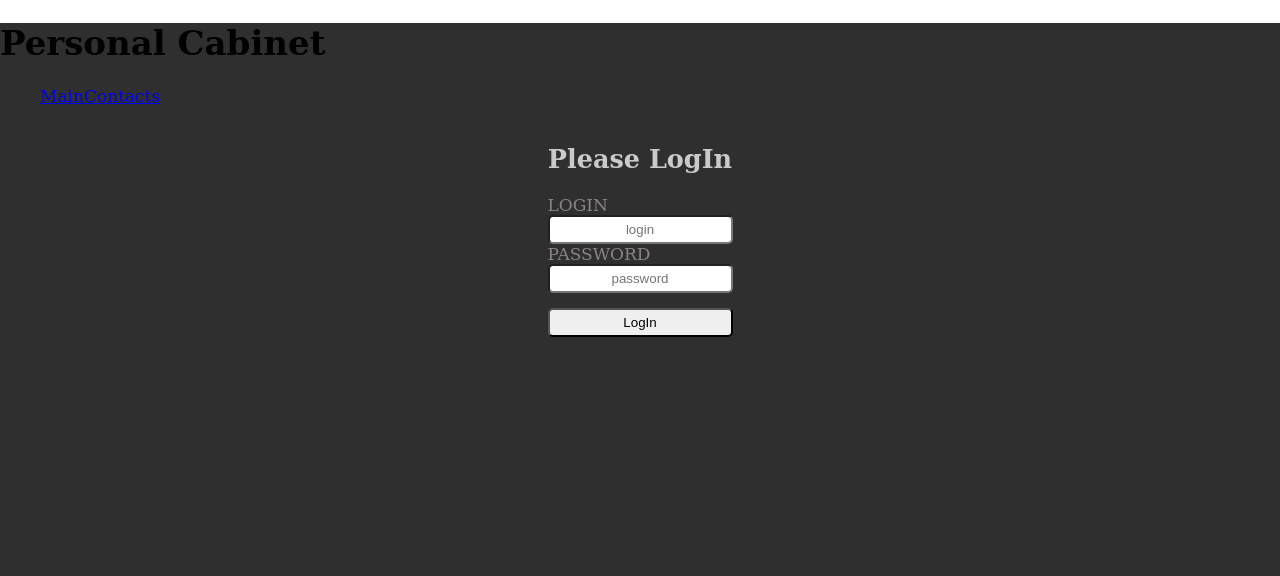
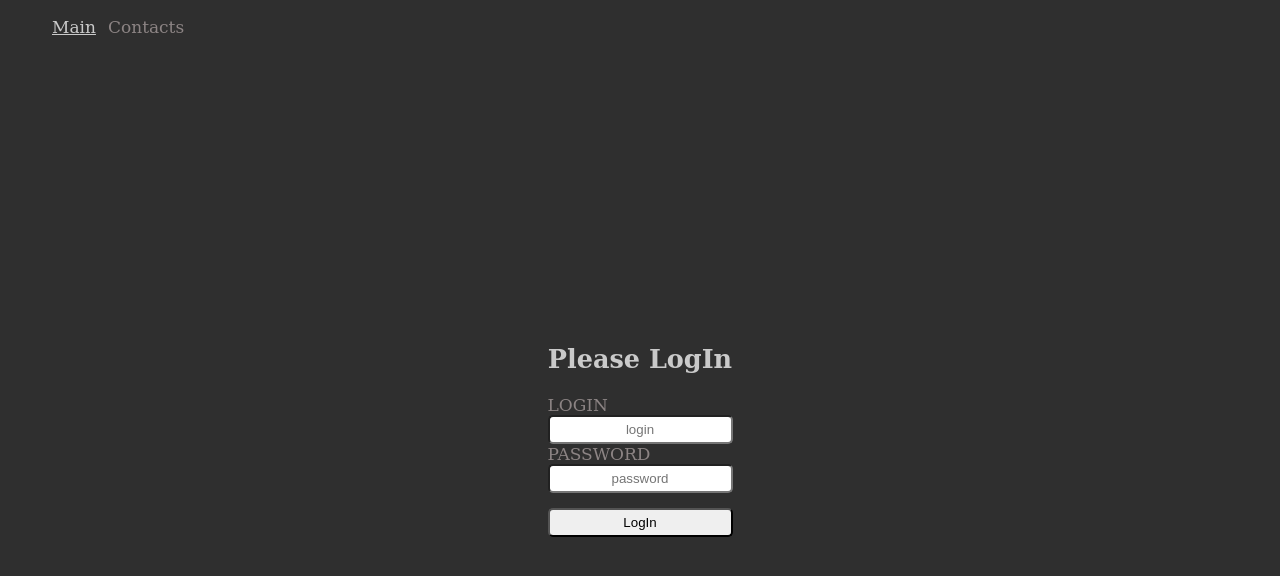
Before and after one commit to Ranisans/personal-cabinet, a React (Create React App) app: page / in a window 1280 px wide. Shown: the top 576 px of the page. Built offline with nearby package versions, Linux system fonts and the light colour scheme; the HTML template or start-up script is replaced by a standard one.

Commit message:
feat: add styles to App, ContactForm, ContactPage, FilterBlock, Input block

```diff
--- /dev/null
+++ b/src/App.scss
@@ -0,0 +1,44 @@
+@import "./assets/scss/variables";
+
+h1 {
+  position: absolute;
+  top: 0;
+  left: 0;
+
+  overflow: hidden;
+
+  width: 0;
+  height: 0;
+  margin: 0;
+}
+
+#root {
+  height: 100%;
+
+  background-color: $backgroundColor;
+}
+
+.App {
+  height: 100%;
+  padding-top: 70px;
+}
+
+.navbar {
+  position: absolute;
+  top: 0;
+  left: 0;
+
+  &-element {
+    margin-left: 12px;
+
+    color: $labelColor;
+
+    text-decoration: none;
+
+    &--active {
+      color: $textColor;
+
+      text-decoration: underline;
+    }
+  }
+}
--- a/src/App.tsx
+++ b/src/App.tsx
@@ -2,9 +2,11 @@ import React from "react";
 import {
   BrowserRouter as Router,
   Route,
-  Link,
+  NavLink,
   Redirect,
 } from "react-router-dom";
+
+import "./App.scss";
 
 import LoginPage from "./components/LoginPage";
 import ContactPage from "./components/ContactPage";
@@ -36,12 +38,21 @@ const App: React.FC = () => {
       <div className="App">
         <h1>Personal Cabinet</h1>
         <ul className="navbar">
-          <Link to="/" className="navbar-element">
+          <NavLink
+            exact
+            to="/"
+            className="navbar-element"
+            activeClassName="navbar-element--active"
+          >
             Main
-          </Link>
-          <Link to="/contacts" className="navbar-element">
+          </NavLink>
+          <NavLink
+            to="/contacts"
+            className="navbar-element"
+            activeClassName="navbar-element--active"
+          >
             Contacts
-          </Link>
+          </NavLink>
         </ul>
         <Route
           exact
--- a/src/components/ContactForm/ContactForm.scss
+++ b/src/components/ContactForm/ContactForm.scss
@@ -5,6 +5,7 @@
   margin: 0 auto;
   &-input_container {
     display: flex;
+    flex-wrap: wrap;
 
     label {
       font-size: 0.9rem;
@@ -12,8 +13,6 @@
       color: $textColor;
     }
     input {
-      height: 25px;
-
       font-size: 0.9rem;
 
       border-radius: 8px;
--- a/src/components/ContactPage/ContactsPage.scss
+++ b/src/components/ContactPage/ContactsPage.scss
@@ -9,10 +9,10 @@
   height: 100%;
 
   &-container {
+    padding-top: 70px;
     position: relative;
 
-    width: fit-content;
-    min-width: 850px;
+    width: 850px;
     margin: 0 auto;
   }
   &-form_container {
@@ -36,6 +36,13 @@
     &--hidden {
       transform: translateY(-100%);
     }
+  }
+  &-add_contact {
+    width: 150px;
+    height: 35px;
+    margin-top: 10px;
+
+    border-radius: 8px;
   }
   &-error {
     position: absolute;
--- a/src/components/FilterBlock/FilterBlock.scss
+++ b/src/components/FilterBlock/FilterBlock.scss
@@ -1,6 +1,7 @@
 @import "../../assets/scss/variables";
 
 .filter_block {
+  margin-bottom: 2px;
   &-label {
     font-size: 1.2rem;
     font-weight: 700;
--- a/src/components/InputBlock/InputBlock.scss
+++ b/src/components/InputBlock/InputBlock.scss
@@ -12,7 +12,6 @@
     padding: 0 7px;
 
     border-radius: 5px;
-    outline: none;
 
     text-align: center;
   }
--- a/src/main.scss
+++ b/src/main.scss
@@ -1,16 +1,17 @@
-@import "./assets/scss/variables";
-
 html, body {
   overflow: hidden;
 
   height: 100%;
   margin: 0;
+
+  font-family: "DejaVu Serif", sans-serif;
   font-size: 17px;
-  font-family: 'DejaVu Serif', sans-serif;
 }
 
-#root {
-  height: 100%;
+button {
+  outline: none;
+}
 
-  background-color: $backgroundColor;
+input {
+  outline: none;
 }
```
